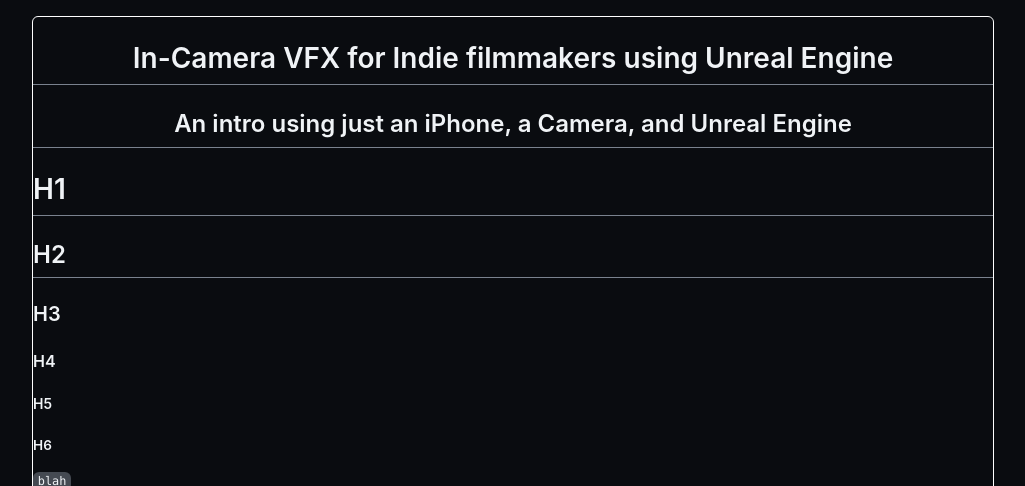
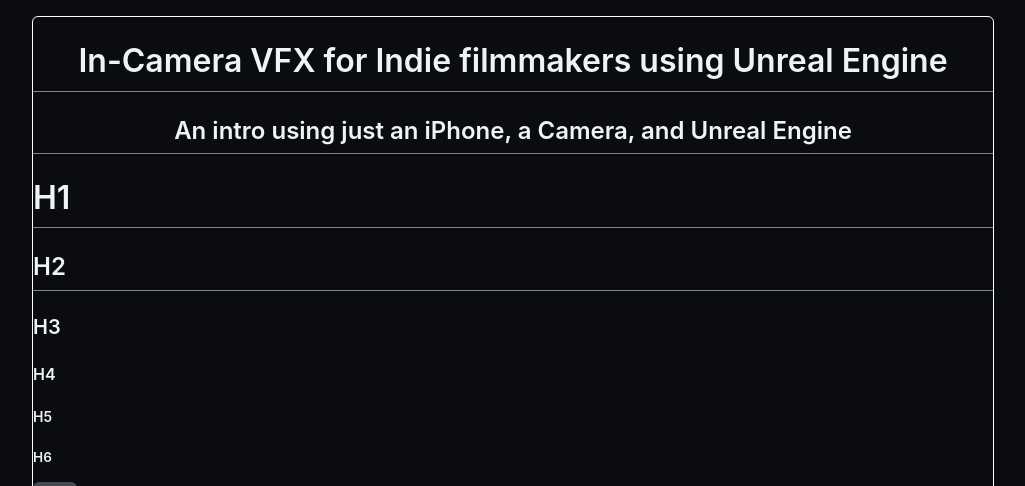
Before and after one commit to ScottKirvan/ICVFX, a Jekyll site: the page built from README.md, in a window 1280 px wide. Shown: the top 486 px of the page, without its empty margins (127-1152 px from the left). Built offline with Jekyll 4.4.1, drawn with Linux system fonts in a browser that asks for light colours; our own code applies the rules of GitHub Pages for plain Markdown files; grey boxes are pictures that could not be loaded.

Commit message:
auto obsidian checkin: 2023-09-11 23:51:59

```diff
--- a/assets/css/custom.css
+++ b/assets/css/custom.css
@@ -12,7 +12,7 @@ body {
     color: rgb(240, 243, 246);
     color-scheme: dark;
     display: block;
-    font-size: 14px;
+    font-size: 16px;
     height: 2904.18px;
     line-height: 21px;
     margin-bottom: -1px;
@@ -178,6 +178,8 @@ p {}
 a {
     color: var(--fgColor-accent, var(--color-accent-fg));
     text-decoration: none;
+    background-color: transparent;
+    cursor: pointer;
 
 }
 
```
